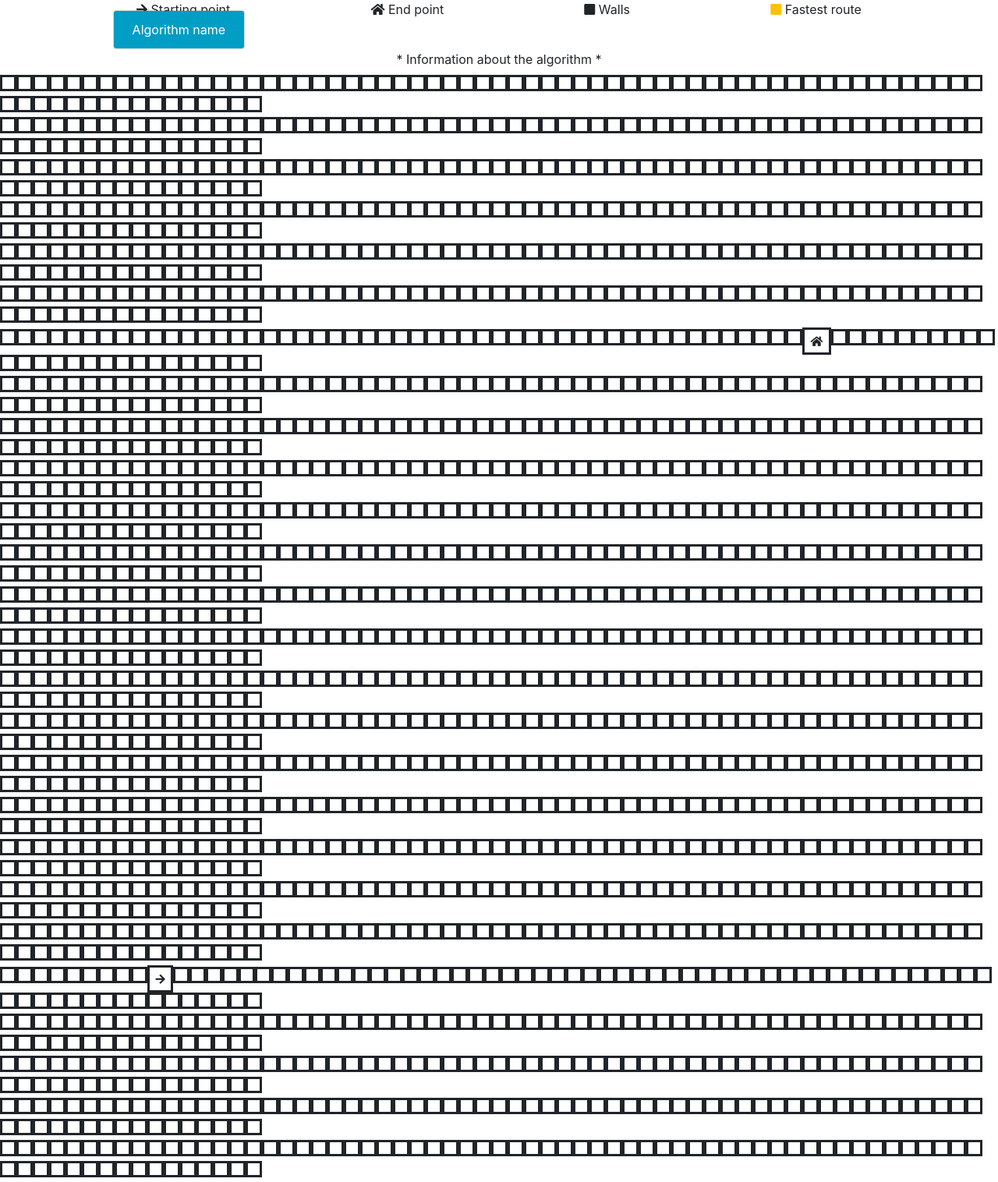
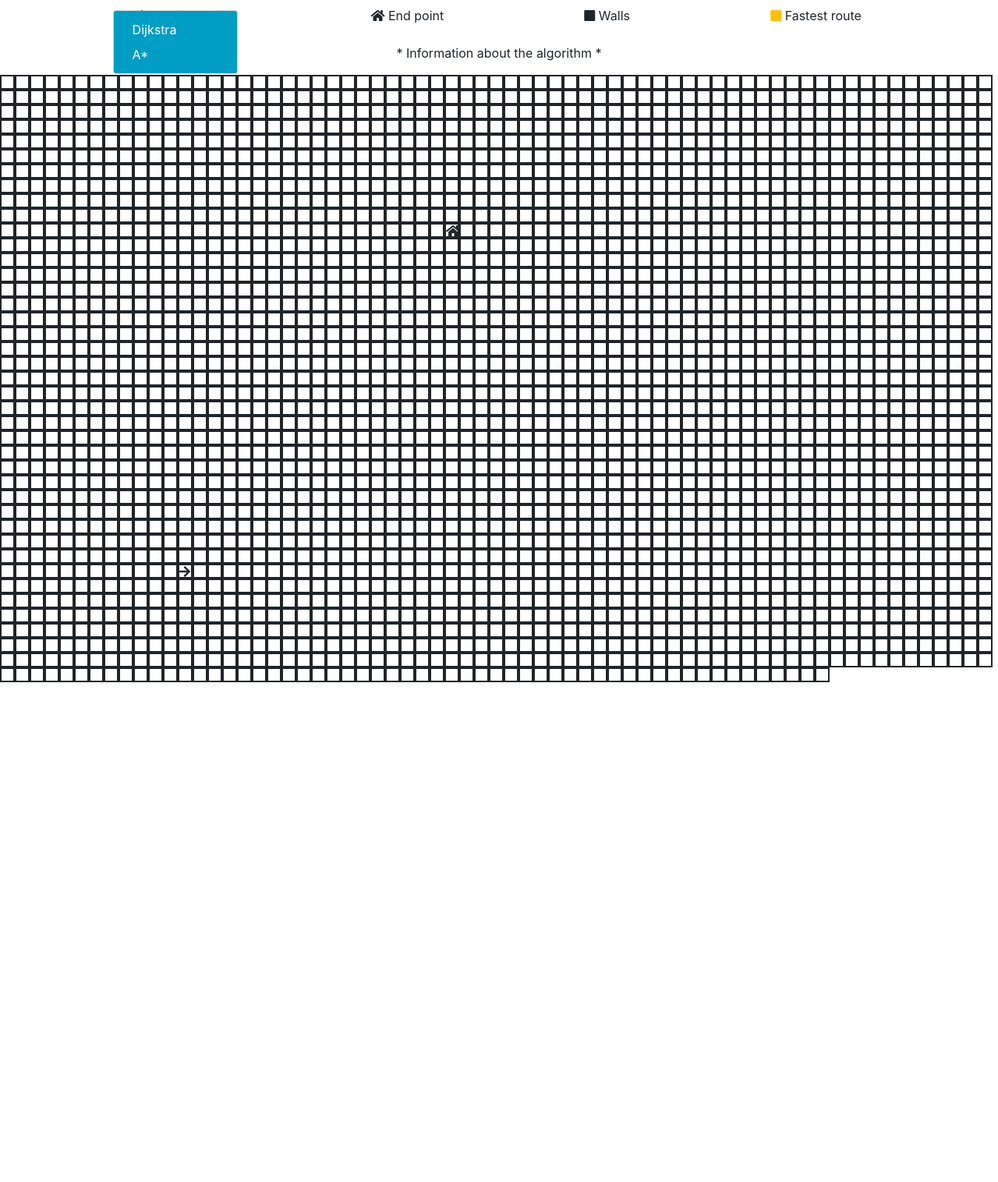
Before and after one commit to 99061142/Pathfinding, a CodeIgniter app: page /database/ in a window 1280 px wide, after a click on "Algorithms". Shown: the part 56-1572 px from the top of the page at 78% size. After the commit the page ends 931 px from the top, so only its background shows below. Run offline with CodeIgniter, Linux system fonts and the light colour scheme; some libraries are stand-ins or nearby versions.

Commit message:
Changed the nodes board, and added the functionallity for the run button
Added:

The user can now choose an algorithm, and that gets shown on the run button.

Changed:

The layout of the nodes board.

```diff
--- a/application/views/pages/index.php
+++ b/application/views/pages/index.php
@@ -1,4 +1,4 @@
-<div class="d-flex justify-content-around">
+<div class="d-flex justify-content-around my-2">
     <div>
         <p>
             <i class="fas fa-arrow-right"></i>
@@ -27,11 +27,11 @@
     </div>
 </div>
 
-<p class="text-center mt-4 mb-2">* Information about the algorithm *</p>
+<p class="text-center">* Information about the algorithm *</p>
 
-<div class="div-center nodes">
-    <?php for($i = 0; $i <= 25; $i++){ ?>
-        <div class="div-center">
+<div class="nodes my-2 d-table">
+    <?php for($i = 0; $i <= 35; $i++){ ?>
+        <div>
             <?php for($x = 0; $x <= 75; $x++){ ?>
                 <div class="node"></div>
             <?php } ?>
--- a/application/views/templates/header.php
+++ b/application/views/templates/header.php
@@ -16,5 +16,10 @@
         <link rel="stylesheet" type="text/css" href="<?= base_url(); ?>css/styling.css"> <!-- Own styling -->
 
         <script src="<?= base_url(); ?>js/homepage.js" defer></script> <!-- Code to let the page work -->
+
+        <!-- Pathfinding algorithms -->
+        <script src="<?= base_url(); ?>js/dijkstra.js"></script> <!-- Code to let the page work -->
+        <script src="<?= base_url(); ?>js/a-star.js"></script> <!-- Code to let the page work -->
+        <!-- /Pathfinding algorithms -->
     </head>
     <body>
--- a/application/views/templates/navigation.php
+++ b/application/views/templates/navigation.php
@@ -12,15 +12,16 @@
             <!-- Algorithms -->
             <li class="nav-item dropdown">
                 <a class="dropdown-toggle" id="changeDropdownMenu" data-toggle="dropdown" aria-haspopup="true" aria-expanded="false">Algorithms</a>
-                <div class="dropdown-menu mt-4" aria-labelledby="changeDropdownMenu">
-                    <button class="dropdown-item">Algorithm name</button>
+                <div class="dropdown-menu mt-4" id="algorithm-dropdown" aria-labelledby="changeDropdownMenu">
+                    <button class="dropdown-item">Dijkstra</button>
+                    <button class="dropdown-item">A*</button>
                 </div>
             </li>
             <!-- /Algorithms -->
 
             <!-- Run the algorithm -->
             <li class="nav-item">
-                <button class="px-4 bg-green">Run</button>
+                <button class="px-4 bg-green" id="run-button">Run</button>
             </li>
             <!-- /Run the algorithm -->
 
--- a/css/styling.css
+++ b/css/styling.css
@@ -51,8 +51,20 @@ nav button:focus{
     margin: auto;
 }
 
+
+.node:not(.start-node):not(.end-node){
+    width: 15px;
+    height:15px;
+    padding: 7.5px;
+}
+
+.start-node,
+.end-node{
+    width: 19px;
+    height:19px;
+}
+
 .node{
-    display: inline-block;
-    padding: 7.5px;
-    border-style: solid;
+    float: left;
+    border: 2px solid;
 }
--- /dev/null
+++ b/js/a-star.js
@@ -0,0 +1,3 @@
+function a_star_start(){
+    // pass
+}
--- /dev/null
+++ b/js/dijkstra.js
@@ -0,0 +1,3 @@
+function dijkstra_start(){
+    // pass
+}
--- a/js/homepage.js
+++ b/js/homepage.js
@@ -1,4 +1,7 @@
 const nodes = document.querySelectorAll(".node"); // All the nodes
+const algorithm_buttons = document.getElementById("algorithm-dropdown").querySelectorAll("button"); // All the buttons to choose the algorithm
+const run_button = document.getElementById("run-button");
+
 
 var has_start_node = false; // If the board has a start node
 var has_end_node = false; // If the board has a end node
@@ -17,10 +20,10 @@ function starting_points(){
     }
 
     // Add the font to the node
-    icon_classes(start_node, "start")
-    icon_classes(end_node, "end")
+    icon_classes(start_node, "start");
+    icon_classes(end_node, "end");
 }
-starting_points() // Always make the random start / end position
+starting_points(); // Always make the random start / end positions
 
 
 
@@ -50,13 +53,13 @@ function change_board(info){
 function icon_classes(node, position){
     // If the starting node must be made
     if(position == "start"){
-        node.classList.add("start_node", "fas", "fa-arrow-right", "fa-sm");
+        node.classList.add("node", "start-node", "fas", "fa-arrow-right");
         has_start_node = true;
     }
 
     // If the ending node must be made
     else{
-        node.classList.add("end_node", "fas", "fa-home", "fa-sm");
+        node.classList.add("node", "end-node", "fas", "fa-home");
         has_end_node = true;
     }
 }
@@ -79,7 +82,7 @@ nodes.forEach(function(node){
         // If the node is a starting / ending position
         if(node.classList.contains("fas")){
             // If the node is the starting position
-            if(node.classList.contains("start_node")){
+            if(node.classList.contains("start-node")){
                 has_start_node = false;
             }
 
@@ -97,17 +100,37 @@ nodes.forEach(function(node){
             if(node.style.backgroundColor == ""){
                 // If there is not an starting position on the board
                 if(!has_start_node){
-                    icon_classes(node, "start") // Make the node the starting position
+                    icon_classes(node, "start"); // Make the node the starting position
                 }
 
                 // If there is an starting position on the board
                 else{
                     // If there is not an ending position on the board
                     if(!has_end_node){
-                        icon_classes(node, "end") // Make the node the ending position
+                        icon_classes(node, "end"); // Make the node the ending position
                     }
                 }
             }
         }
     }
 });
+
+
+// For every algorithm option inside the nav
+algorithm_buttons.forEach(function(algorithm_button){
+    // If the user clicks on an algorithm option
+    algorithm_button.onclick = function(){
+        var algorithm_name = algorithm_button.innerText; // Algorithm name
+
+        run_button.innerText = `Run ${algorithm_name}`; // Show the algorithm name inside the run button
+
+        algorithm_name = algorithm_name.toLowerCase();
+
+        // If the algorithm name includes a '*'
+        if(algorithm_name.includes("*")){
+            algorithm_name = algorithm_name.replace("*", "_star");
+        }
+
+        document.getElementById("run-button").onclick = window[`${algorithm_name}_start`]; // Starting function if the user clicks on the run button inside the nav
+    }
+});
```
